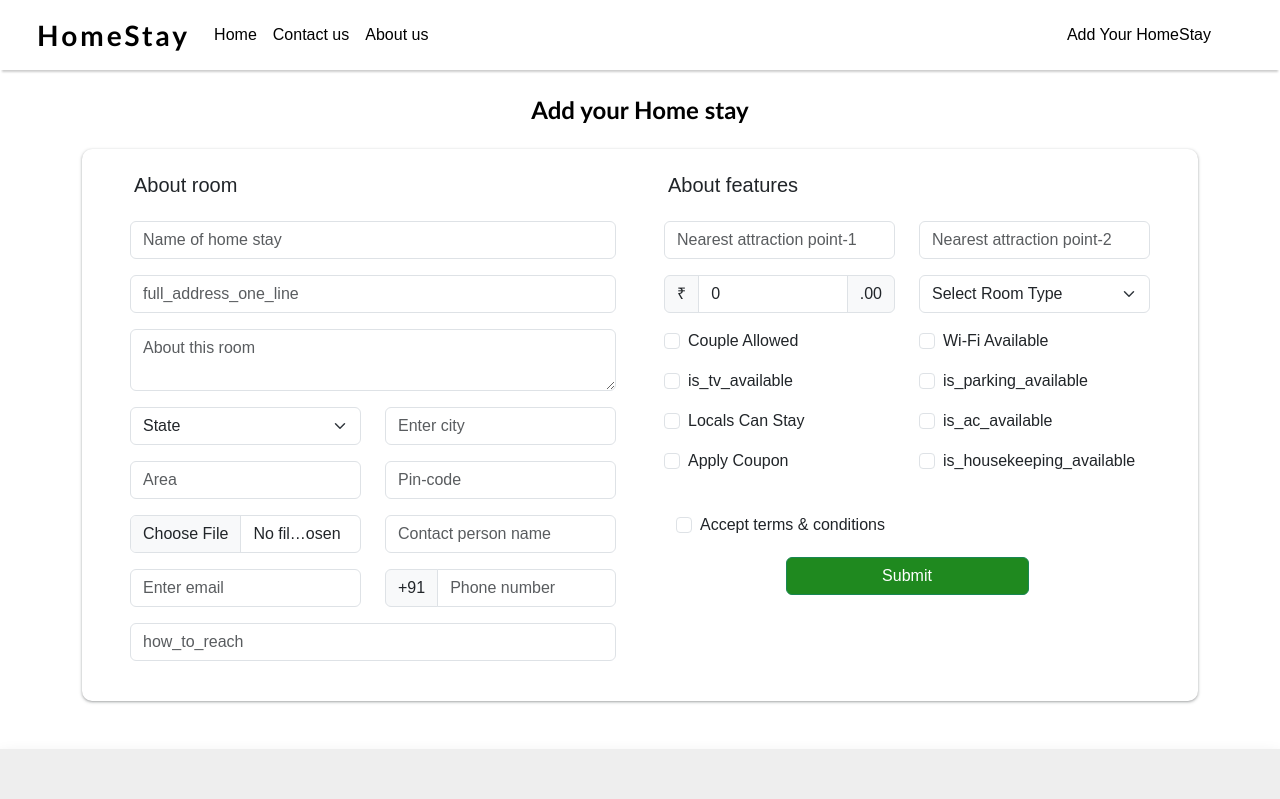
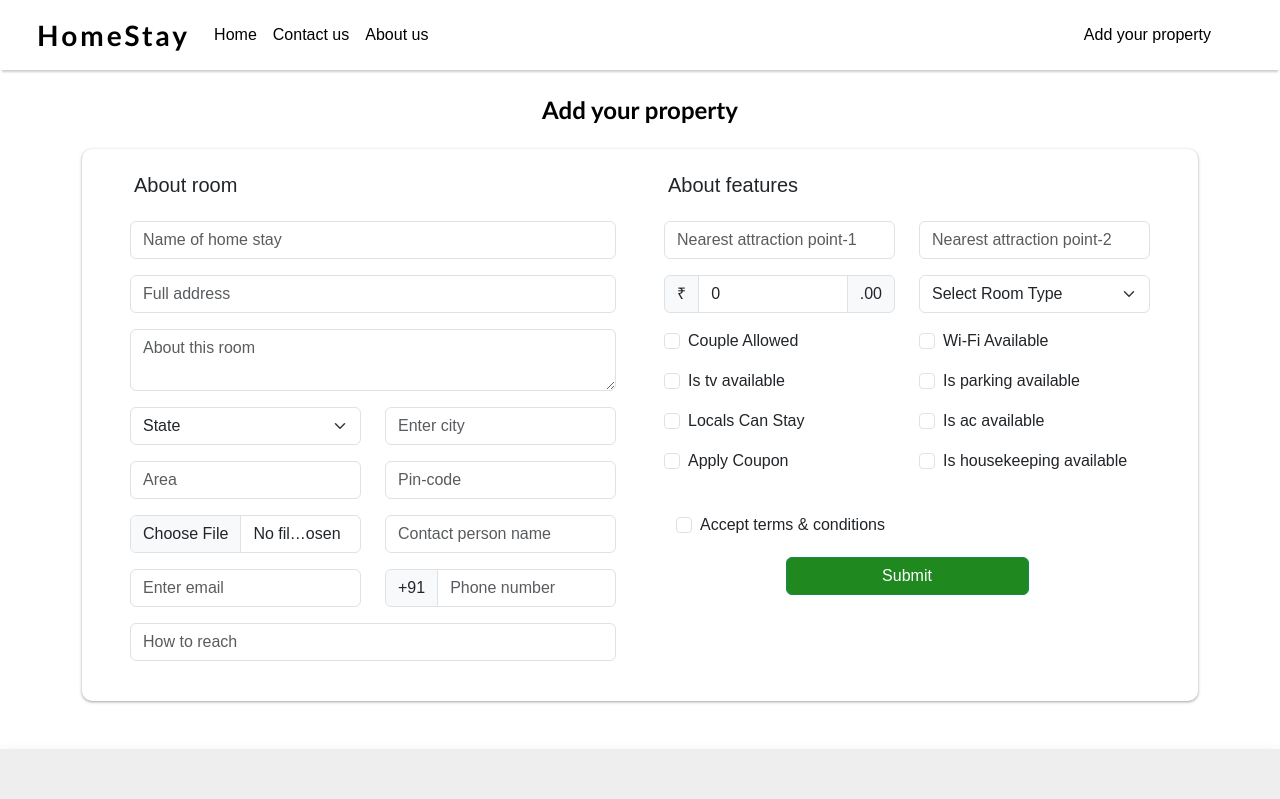
Before and after one commit to baghel-shivam/frontend-homestay, a React (Create React App) app: page /add-homestay in a window 1280 px wide. Shown: the top 799 px of the page. Built offline with nearby package versions, Linux system fonts and the light colour scheme.

Commit message:
Last push

```diff
--- a/src/Components/AddYourHomeStay.jsx
+++ b/src/Components/AddYourHomeStay.jsx
@@ -66,7 +66,7 @@ export default function AddYourHomeStay() {
         <div className='container add-your-home-stay pt-3'>
             {AddProp.status === 'loading' && <Loading />}
             {AddProp.status === 'succeeded' && <Toast msg={AddProp?.data} />}
-            <h2 className='title'>Add your Home stay</h2>
+            <h2 className='title'>Add your property</h2>
             <form onSubmit={handleSubmit}>
                 <div className="row mt-4 container my-5 p-4 child-add-your-home-stay">
                     {/* <div className="col-md-4">
@@ -83,7 +83,7 @@ export default function AddYourHomeStay() {
                                 </div>
                                 <div className="col-12">
                                     <div className="mb-3">
-                                        <input required type="text" className="form-control" name="full_address_one_line" value={formData.address} onChange={handleChange} placeholder="full_address_one_line" />
+                                        <input required type="text" className="form-control" name="full_address_one_line" value={formData.address} onChange={handleChange} placeholder="Full address " />
                                     </div>
                                 </div>
                                 <div className="col-12">
@@ -168,7 +168,7 @@ export default function AddYourHomeStay() {
                             <div className="row">
                                 <div className="col-md-12">
                                     <div className="mb-3">
-                                        <input required type="text" className="form-control" name="how_to_reach" value={formData.how_to_reach} onChange={handleChange} placeholder="how_to_reach" />
+                                        <input required type="text" className="form-control" name="how_to_reach" value={formData.how_to_reach} onChange={handleChange} placeholder="How to reach" />
                                     </div>
                                 </div>
                             </div>
@@ -233,7 +233,7 @@ export default function AddYourHomeStay() {
                                             checked={formData.is_tv_available}
                                             onChange={() => setFormData({ ...formData, is_tv_available: !formData.is_tv_available })}
                                         />
-                                        <label className="form-check-label">is_tv_available</label>
+                                        <label className="form-check-label">Is tv available</label>
                                     </div>
                                     <div className="mb-3 form-check">
                                         <input
@@ -277,7 +277,7 @@ export default function AddYourHomeStay() {
                                             checked={formData.is_parking_available}
                                             onChange={() => setFormData({ ...formData, is_parking_available: !formData.is_parking_available })}
                                         />
-                                        <label className="form-check-label">is_parking_available</label>
+                                        <label className="form-check-label">Is parking available</label>
                                     </div>
                                     <div className="mb-3 form-check">
                                         <input
@@ -287,7 +287,7 @@ export default function AddYourHomeStay() {
                                             checked={formData.is_ac_available}
                                             onChange={() => setFormData({ ...formData, is_ac_available: !formData.is_ac_available })}
                                         />
-                                        <label className="form-check-label">is_ac_available</label>
+                                        <label className="form-check-label">Is ac available</label>
                                     </div>
                                     <div className="mb-3 form-check">
                                         <input
@@ -297,7 +297,7 @@ export default function AddYourHomeStay() {
                                             checked={formData.is_housekeeping_available}
                                             onChange={() => setFormData({ ...formData, is_housekeeping_available: !formData.is_housekeeping_available })}
                                         />
-                                        <label className="form-check-label">is_housekeeping_available</label>
+                                        <label className="form-check-label">Is housekeeping available</label>
                                     </div>
                                 </div>
                             </div>
--- a/src/Components/Form.jsx
+++ b/src/Components/Form.jsx
@@ -90,7 +90,6 @@ export default function Form() {
                 }
             }
         } else {
-
             return alert(compareDate);
         }
     }
--- a/src/Components/Header.jsx
+++ b/src/Components/Header.jsx
@@ -59,7 +59,7 @@ export default function Header() {
                         </ul>
                         <form className="d-flex mx-4 d-none d-md-block d-lg-block">
                             <li className=" navbar-nav nav-item dropdown">
-                                <Link to='/add-homestay' className="nav-link active"  style={style} >Add Your HomeStay</Link>
+                                <Link to='/add-homestay' className="nav-link active"  style={style} >Add your property</Link>
                             </li>
                         </form>
                     </div>
--- a/src/Components/Rooms.jsx
+++ b/src/Components/Rooms.jsx
@@ -149,8 +149,8 @@ export default function Rooms() {
                                                 <div id={`carouselExampleCaptions_${roomIndex}`} class="carousel slide">
                                                     <div class="carousel-inner">
                                                         {item?.img_array?.map((itemImg, index) => (
-                                                            <div key={index} class={"carousel-item" + (index === 0 ? " active" : "")}>
-                                                                <img src={`https://webapp-backend.azurewebsites.net/media/${itemImg?.image_field}`} class="d-block w-100" alt="..." />
+                                                            <div key={index} className={"carousel-item  overflow-hidden" + (index === 0 ? " active" : "")}>
+                                                                <img src={`https://webapp-backend.azurewebsites.net/media/${itemImg?.image_field}`} className="d-block w-100 h-100" alt="..." />
                                                             </div>
                                                         ))}
                                                     </div>
```
